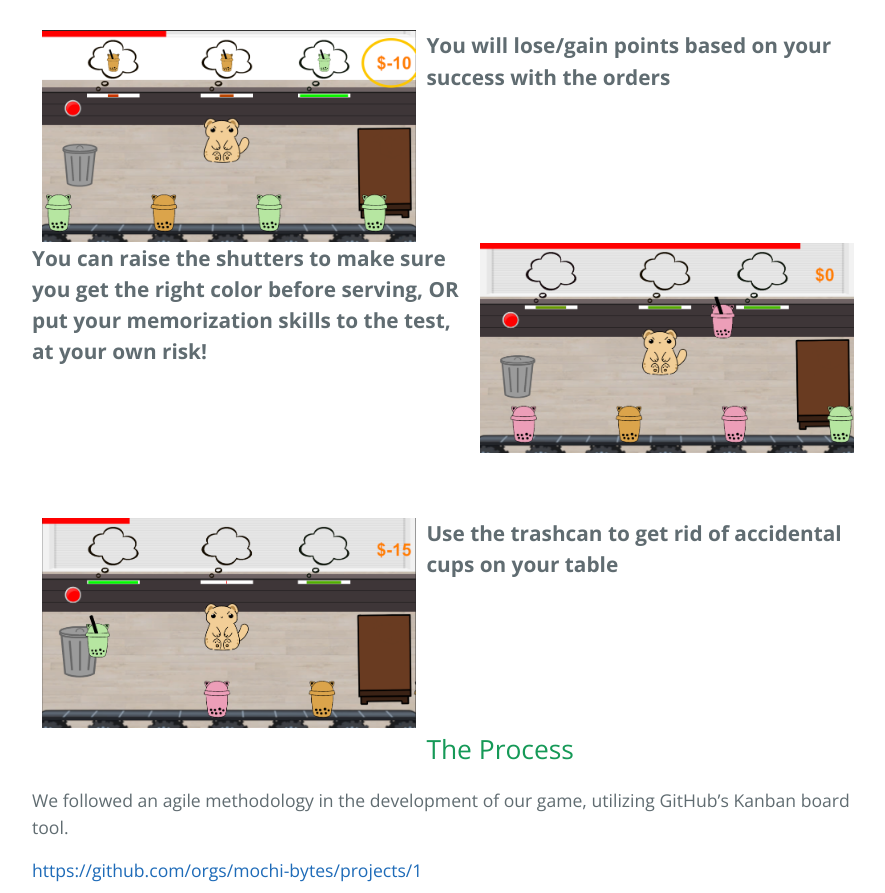
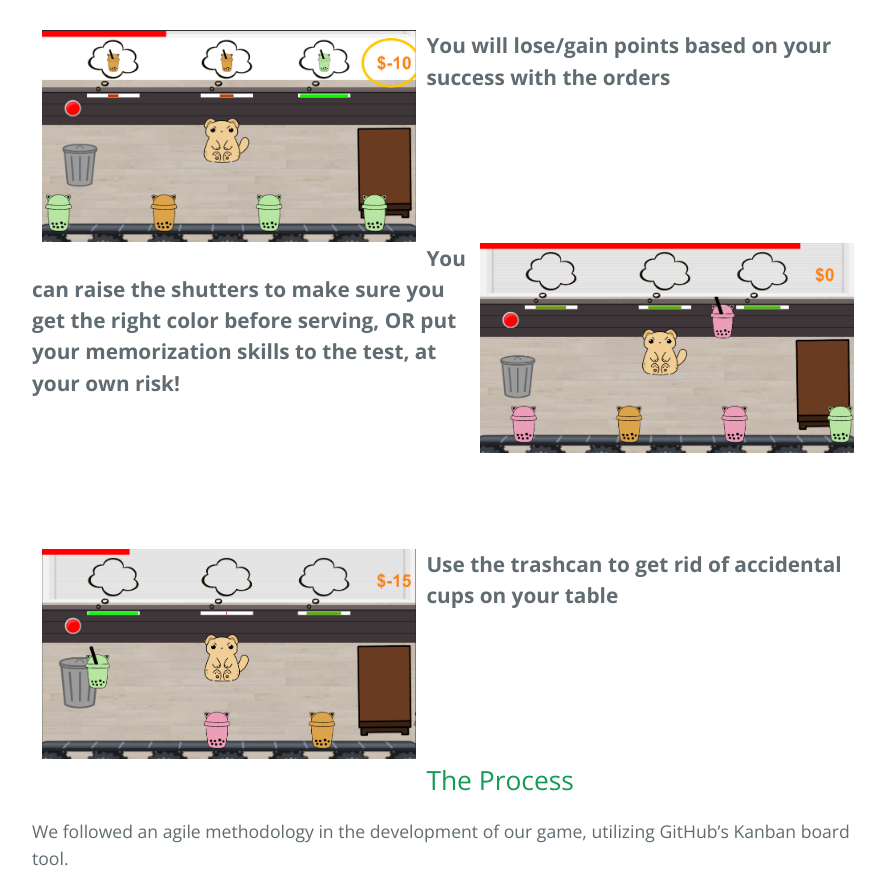
Before and after one commit to mochi-bytes/mochi-bytes.github.io, a Jekyll site: the page built from index.md, in a window 1280 px wide. Shown: the part 2804-3697 px from the top of the page, without its empty margins (192-1077 px from the left). Built offline with Jekyll 4.4.1, drawn with Linux system fonts in a browser that asks for light colours.

Commit message:
Update index.md

```diff
--- a/index.md
+++ b/index.md
@@ -46,7 +46,7 @@
 <div style="font-size: 1.3rem; margin-bottom: 150px;"><b>Drag the de-fished boba of the proper color to its customer</b></div>
 
 [//]: # ()
-<img src="Assets/score.png" alt="tutorial" style="display: block; margin-left: 10px; margin-right: 10px; float: left; width: 45%;"/>
+<img src="Assets/score.png" alt="tutorial" style="display: block; margin-left: 10px; margin-right: 10px; float: left; width: 45%; margin-bottom: 10px;"/>
 
 <div style="font-size: 1.3rem; margin-bottom: 150px;"><b>You will lose/gain points based on your success with the orders</b></div>
 
@@ -56,7 +56,7 @@
 <div style="font-size: 1.3rem; margin-bottom: 150px;"><b>You can raise the shutters to make sure you get the right color before serving, OR put your memorization skills to the test, at your own risk!</b></div>
 
 [//]: # ()
-<img src="Assets/trashcan.png" alt="tutorial" style="display: block; margin-left: 10px; margin-right: 10px; float: left; width: 45%; margin-bottom: 50px;"/>
+<img src="Assets/trashcan.png" alt="tutorial" style="display: block; margin-left: 10px; margin-right: 10px; float: left; width: 45%; margin-bottom: 10px;"/>
 
 <div style="font-size: 1.3rem; margin-bottom: 150px;"><b>Use the trashcan to get rid of accidental cups on your table</b></div>
 
```
